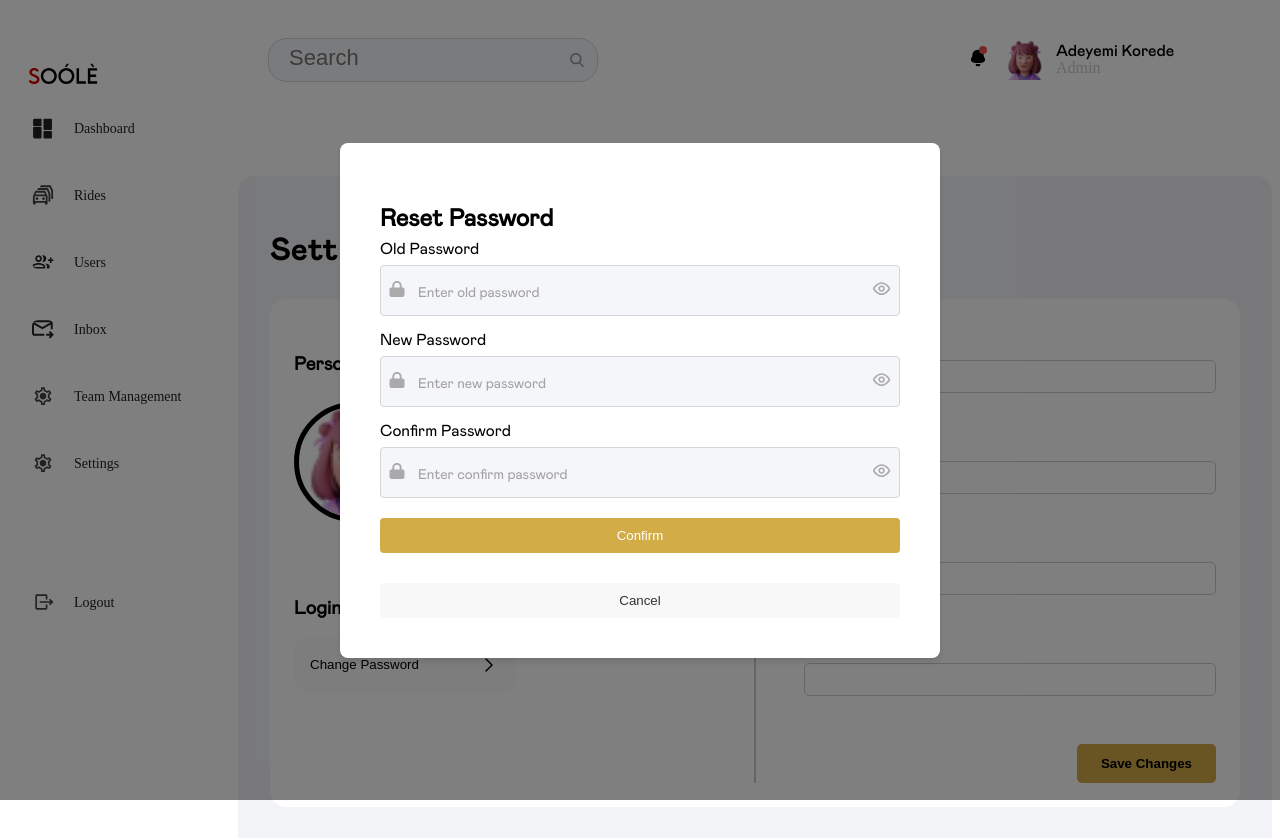
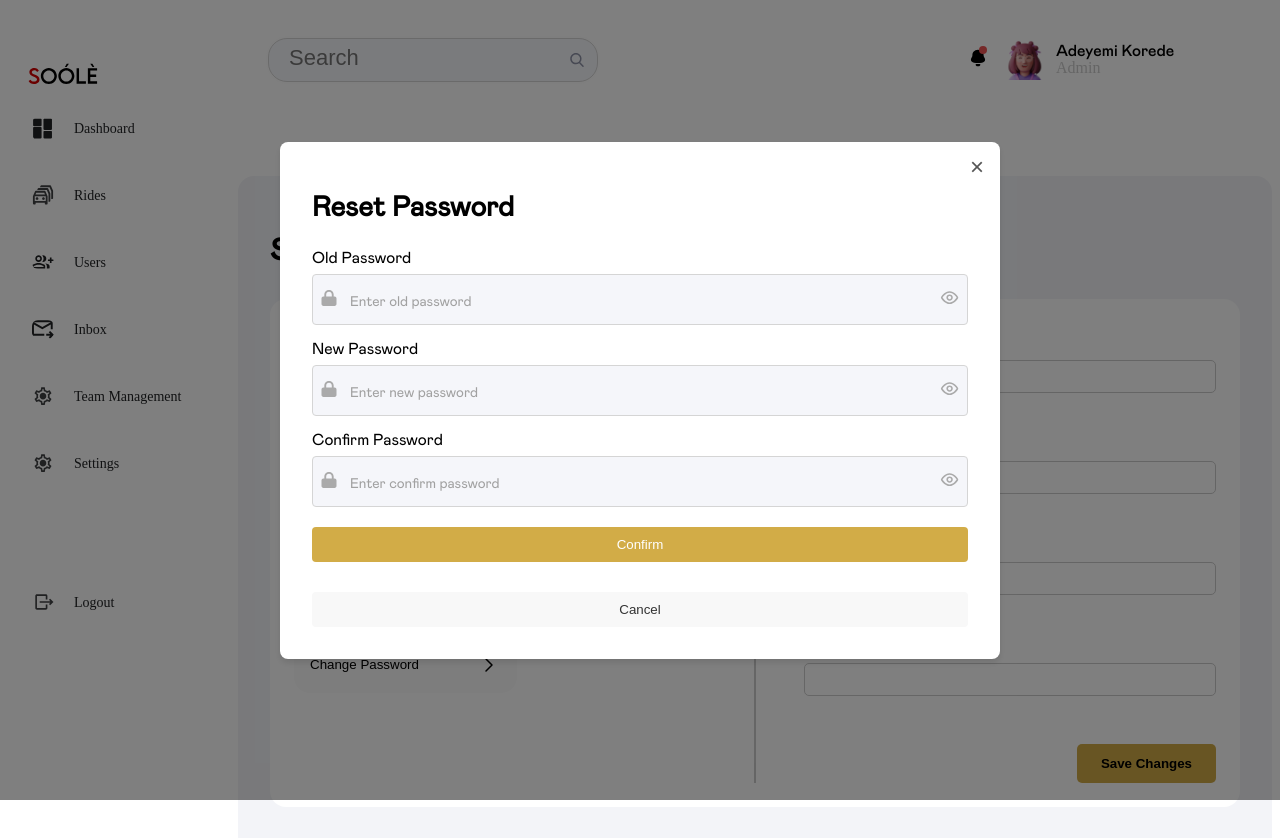
Before and after one commit to clinton401/soole-admin-hosting, a Next.js app: page /settings in a window 1280 px wide. Both pictures are taken after a click on the button "Change Password". Shown: the top 838 px of the page. Built offline with nearby package versions, Linux system fonts and the light colour scheme.

Commit message:
Reset password modal

```diff
--- a/src/app/components/Modal.tsx
+++ b/src/app/components/Modal.tsx
@@ -10,9 +10,10 @@ interface ModalProps {
   preambleStyle?: React.CSSProperties;
   onConfirm?: () => void;
   onCancel?: () => void;
-  onAdd?: () => void; // New Add action handler
+  onAdd?: () => void;
   children?: ReactNode;
-  actionButtons?: "confirm-cancel" | "add"
+  actionButtons?: "confirm-cancel" | "add";
+  showCloseButton?: boolean;
 }
 
 const Modal: FC<ModalProps> = ({
@@ -26,14 +27,18 @@ const Modal: FC<ModalProps> = ({
   onAdd,
   children,
   actionButtons = "confirm-cancel",
+  showCloseButton = false,
 }) => {
   if (!isOpen) return null;
-
-
 
   return (
     <div className="modal-overlay">
       <div className="modal-container">
+      {showCloseButton && (
+          <button className="close-button" onClick={onCancel}>
+            &times;
+          </button>
+        )}
         {title && <h3 className="modal-title">{title}</h3>}
         {content && <p className="modal-content">{content}</p>}
         {preamble && (
--- a/src/app/management/page.tsx
+++ b/src/app/management/page.tsx
@@ -184,6 +184,7 @@ const TeamManagement = () => {
         onCancel={handleCancel}
         onAdd={modalType === "add" ? handleAddAgent : undefined}
         actionButtons={modalType === "add" ? "add" : "confirm-cancel"}
+        showCloseButton={false}
       >
         {modalType === "add" && (
           <form>
--- a/src/app/settings/page.tsx
+++ b/src/app/settings/page.tsx
@@ -107,6 +107,7 @@ const Settings = () => {
         title="Reset Password"
         onCancel={() => setIsModalOpen(false)}
         actionButtons="confirm-cancel"
+        showCloseButton={true}
       >
         <PasswordResetForm />
       </Modal>
--- a/src/styles/components/modal.scss
+++ b/src/styles/components/modal.scss
@@ -12,24 +12,26 @@
 }
 
 .modal-container {
+  position: relative;
   background: #fff;
   font-family: "MabryPro regular";
   border-radius: 8px;
-    padding: 40px;
-    max-width: 600px;
+  padding: 2rem;
+  max-width: 45rem;
   width: 90%;
   box-shadow: 0 4px 6px rgba(0, 0, 0, 0.1);
 }
 
 .modal-title {
-    font-size: 1.5rem;
-    margin-bottom: 10px;
+  font-size: 1.75rem;
+  margin-top: 1.25rem;
+  font-family: "MabryPro regular";
+  font-weight: 700;
 }
 
 .modal-content {
   margin-bottom: 20px;
   font-size: 40px;
-
 }
 
 .modal-preamble {
@@ -72,10 +74,8 @@ form input:focus {
 
 .modal-actions {
   display: flex;
-    // justify-content: flex-end;
   flex-direction: column;
   gap: 10px;
-
 }
 
 .modal-button {
@@ -96,7 +96,6 @@ form input:focus {
   color: #333;
 }
 
-
 .modal-button.add {
   background-color: #d2ac47;
   color: white;
@@ -112,3 +111,25 @@ form input:focus {
 .modal-button.add:hover {
   background-color: #c5a13d;
 }
+
+/* Close Button */
+.close-button {
+  position: absolute;
+  top: 10px;
+  right: 10px;
+  background: none;
+  border: none;
+  font-size: 1.5rem;
+  font-family: Arial, sans-serif;
+  cursor: pointer;
+  color: #555;
+  transition: color 0.3s ease;
+
+  &:hover {
+    color: #000;
+  }
+
+  &:focus {
+    outline: none;
+  }
+}
```
Lines whose indentation alone changed are shown as unchanged.
